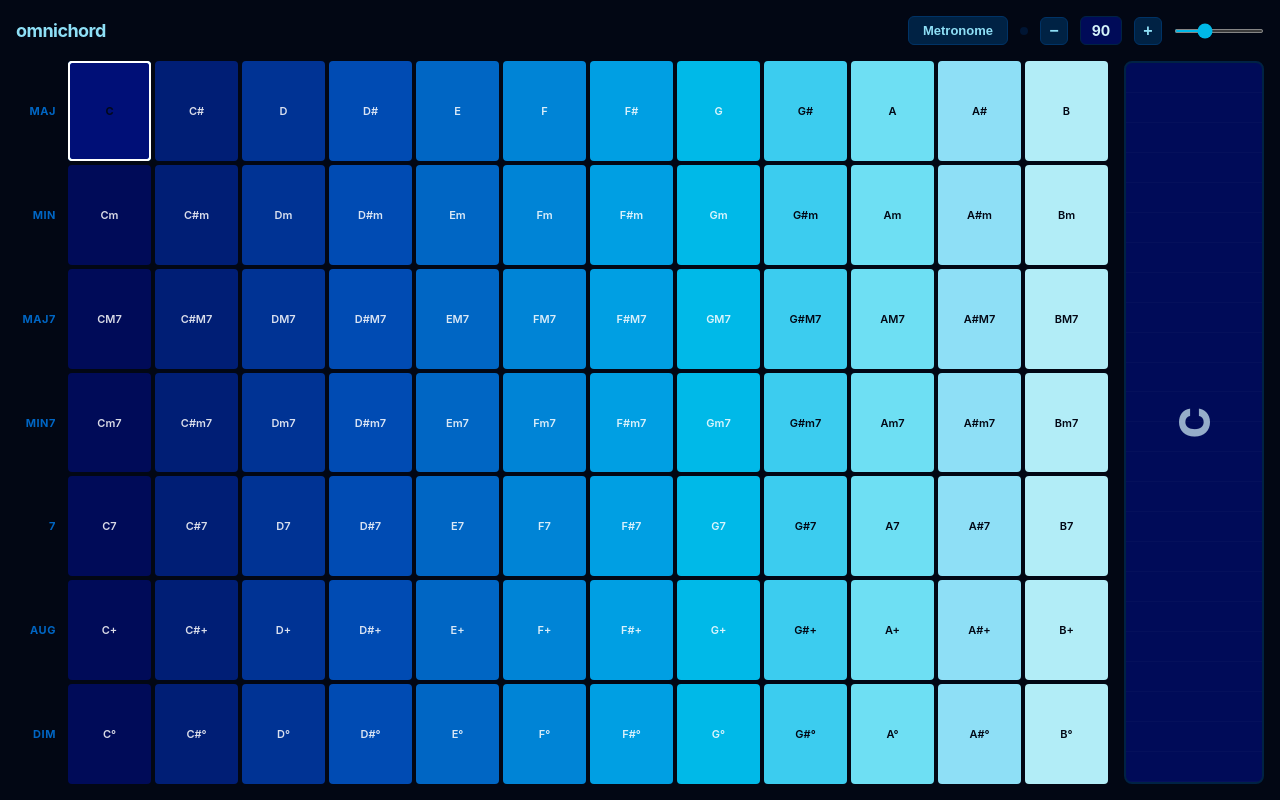
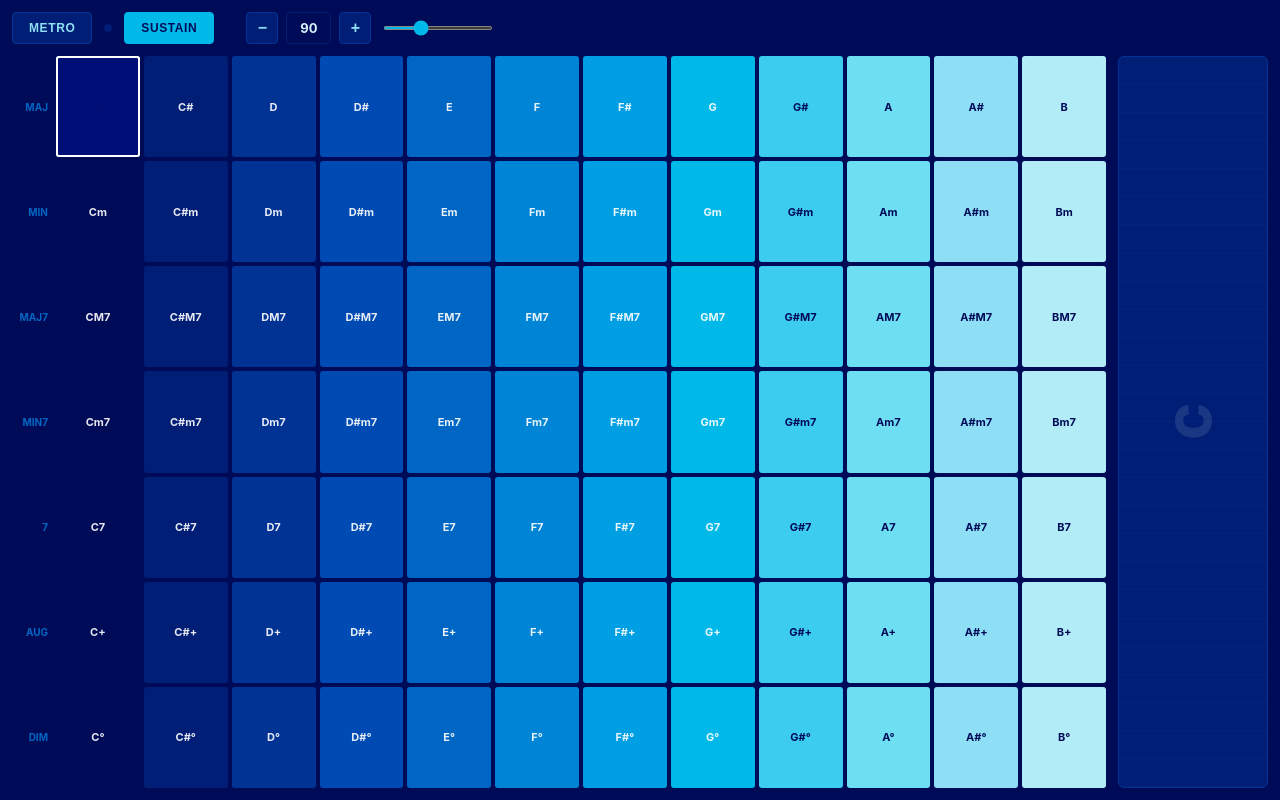
Before and after one commit to kirandroid00/omnichord000, a plain HTML site: page index.html in a window 1280 px wide. Drawn offline with Linux system fonts and the light colour scheme.

Commit message:
Update index.html

```diff
--- a/index.html
+++ b/index.html
@@ -3,101 +3,97 @@
 <head>
 <meta charset="UTF-8">
 <meta name="viewport" content="width=device-width, initial-scale=1.0">
-<title>Omnichord - Minimal Ocean</title>
+<title>omnichord</title>
 <style>
 *, *::before, *::after { box-sizing: border-box; margin: 0; padding: 0; }
 html, body {
   height: 100%;
-  background: #020714;
+  background: #000B58;
   color: #D4F2F9;
   font-family: 'Inter', -apple-system, BlinkMacSystemFont, "Segoe UI", Roboto, sans-serif;
   overflow: hidden;
   user-select: none;
   -webkit-user-select: none;
 }
-body { display: flex; flex-direction: column; height: 100vh; padding: 16px; gap: 16px; }
+body { display: flex; flex-direction: column; height: 100vh; padding: 12px; gap: 12px; }
 
-/* Clean Top Header Bar */
+/* Ultra-Clean Header Controls Only */
 .header { display: flex; align-items: center; justify-content: space-between; flex-shrink: 0; }
-.logo { font-weight: 700; font-size: 18px; letter-spacing: -0.03em; color: #8EDFF6; text-transform: lowercase; }
+.controls { display: flex; align-items: center; gap: 8px; width: 100%; justify-content: flex-start; }
 
-/* Simplified Pure Metronome Control */
-.controls { display: flex; align-items: center; gap: 12px; }
-.rhythm-toggle {
-  background: #002244; border: 1px solid #003366; color: #8EDFF6;
-  font-size: 13px; font-weight: 600; padding: 6px 14px; border-radius: 6px; cursor: pointer; transition: all .15s ease;
+.btn-ctrl {
+  background: #001E75; border: 1px solid #003394; color: #8EDFF6;
+  font-size: 12px; font-weight: 700; padding: 8px 16px; border-radius: 4px; cursor: pointer; transition: all .1s ease;
+  text-transform: uppercase; letter-spacing: 0.05em;
 }
-.rhythm-toggle:hover { background: #003366; color: #D4F2F9; }
-.rhythm-toggle.on { background: #00B9E8; border-color: #00B9E8; color: #020714; }
+.btn-ctrl:hover { background: #003394; }
+.btn-ctrl.on { background: #00B9E8; border-color: #00B9E8; color: #000B58; }
 
 .tempo-display {
-  font-size: 14px; font-weight: 700; color: #D4F2F9; background: #000B58;
-  border: 1px solid #002244; padding: 5px 10px; min-width: 42px; text-align: center; border-radius: 6px;
+  font-size: 13px; font-weight: 700; color: #D4F2F9; background: #000B58;
+  border: 1px solid #001E75; padding: 7px 12px; min-width: 45px; text-align: center; border-radius: 4px;
 }
 .nudge {
-  width: 28px; height: 28px; background: #002244; border: 1px solid #003366; color: #8EDFF6;
-  font-size: 16px; font-weight: 600; border-radius: 6px; cursor: pointer; display: flex; align-items: center; justify-content: center;
+  width: 32px; height: 32px; background: #001E75; border: 1px solid #003394; color: #8EDFF6;
+  font-size: 16px; font-weight: 600; border-radius: 4px; cursor: pointer; display: flex; align-items: center; justify-content: center;
 }
-.nudge:hover { background: #003366; }
-#tempo-slider { width: 90px; accent-color: #00B9E8; cursor: pointer; height: 4px; }
+.nudge:hover { background: #003394; }
+#tempo-slider { width: 110px; accent-color: #00B9E8; cursor: pointer; height: 4px; margin-left: 4px; }
 
-/* Visual Flash dot for Metronome Beats */
-.beat-dots { display: flex; gap: 6px; align-items: center; }
-.beat-dot { width: 8px; height: 8px; border-radius: 50%; background: #001533; transition: background 0.05s; }
+.beat-dot { width: 8px; height: 8px; border-radius: 50%; background: #001E75; transition: background 0.04s; margin: 0 4px; }
 .beat-dot.on { background: #00B9E8; box-shadow: 0 0 10px #00B9E8; }
 
-/* Main Screen Workspace split in two */
-.main-layout { display: flex; flex: 1; gap: 16px; overflow: hidden; }
+/* Main Split View Split */
+.main-layout { display: flex; flex: 1; gap: 12px; overflow: hidden; }
 
-/* Chord Section (Left side) */
-.chord-workspace { display: flex; flex: 1; gap: 8px; overflow: hidden; }
-.labels-sidebar { display: flex; flex-direction: column; gap: 4px; justify-content: stretch; width: 44px; }
+/* Left Side Workspace Matrix */
+.chord-workspace { display: flex; flex: 1; gap: 6px; overflow: hidden; }
+.labels-sidebar { display: flex; flex-direction: column; gap: 4px; justify-content: stretch; width: 38px; }
 .row-label {
   flex: 1; display: flex; align-items: center; justify-content: flex-end;
-  font-size: 11px; font-weight: 700; color: #0066C4; text-transform: uppercase; letter-spacing: 0.05em; padding-right: 4px;
+  font-size: 10px; font-weight: 700; color: #0066C4; text-transform: uppercase; padding-right: 2px;
 }
 .grid-wrap { flex: 1; display: flex; flex-direction: column; gap: 4px; }
 .chord-row { display: grid; grid-template-columns: repeat(12, 1fr); gap: 4px; flex: 1; }
 
 .chord-key {
-  border: none; border-radius: 4px;
-  font-family: inherit; font-size: 11px; font-weight: 600;
-  color: rgba(255, 255, 255, 0.85); cursor: pointer;
+  border: none; border-radius: 3px;
+  font-family: inherit; font-size: 11px; font-weight: 700;
+  color: rgba(255, 255, 255, 0.9); cursor: pointer;
   display: flex; align-items: center; justify-content: center;
-  transition: transform .05s, filter .1s;
+  transition: transform .05s, filter .05s;
   -webkit-tap-highlight-color: transparent;
 }
 .chord-key:hover { filter: brightness(1.2); }
 .chord-key:active { transform: scale(.96); }
-.chord-key.selected { color: #020714; font-weight: 700; filter: brightness(1.35); box-shadow: inset 0 0 0 2px #D4F2F9; }
+.chord-key.selected { color: #000B58; font-weight: 800; filter: brightness(1.35); box-shadow: inset 0 0 0 2px #D4F2F9; }
 
-/* Giant Vertical Strum Plate (Right side Optimized) */
-.strum-section { width: 140px; position: relative; display: flex; flex-shrink: 0; }
+/* Right Hand Maximized Vertical Plate */
+.strum-section { width: 150px; position: relative; display: flex; flex-shrink: 0; }
 #strum-plate {
-  width: 100%; height: 100%; border-radius: 8px;
-  background: #000B58; border: 2px solid #002244;
+  width: 100%; height: 100%; border-radius: 6px;
+  background: #001E75; border: 1px solid #003394;
   position: relative; overflow: hidden; cursor: crosshair; touch-action: none;
   display: flex; flex-direction: column; align-items: stretch;
 }
-.string-strip { flex: 1; border-bottom: 1px solid rgba(255, 255, 255, 0.02); transition: background .15s; }
-.string-strip:last-child { border-bottom: none; }
+.string-strip { flex: 1; border-bottom: 1px solid rgba(255, 255, 255, 0.015); transition: background .12s; }
 
-/* Chord Display Text centered on the vertical plate */
 #chord-name {
   position: absolute; left: 50%; top: 50%; transform: translate(-50%, -50%) rotate(-90deg);
-  font-size: 42px; font-weight: 800; color: rgba(142, 223, 246, 0.15); pointer-events: none; text-transform: uppercase;
-  white-space: nowrap; letter-spacing: -0.02em;
+  font-size: 48px; font-weight: 900; color: rgba(212, 242, 249, 0.12); pointer-events: none; text-transform: uppercase;
+  white-space: nowrap; letter-spacing: -0.03em;
 }
 </style>
 </head>
 <body>
 
 <div class="header">
-  <div class="logo">omnichord</div>
   <div class="controls">
-    <button class="rhythm-toggle" id="metro-toggle">Metronome</button>
-    <div class="beat-dots" id="beat-dots"><div class="beat-dot"></div></div>
-    <button class="nudge" id="tempo-dn">−</button>
+    <button class="btn-ctrl" id="metro-toggle">Metro</button>
+    <div class="beat-dot"></div>
+    <button class="btn-ctrl on" id="sustain-btn">Sustain</button>
+
+    <div style="width: 16px;"></div> <button class="nudge" id="tempo-dn">−</button>
     <div class="tempo-display" id="tempo-display">90</div>
     <button class="nudge" id="tempo-up">+</button>
     <input type="range" id="tempo-slider" min="40" max="200" value="90" step="1">
@@ -118,7 +114,6 @@ body { display: flex; flex-direction: column; height: 100vh; padding: 16px; gap:
 </div>
 
 <script>
-// Ocean-inspired colors matching your image asset
 const NOTE_COLORS = [
   '#000B58', '#001E75', '#003394', '#004BB3', '#0066C4', '#0084D6',
   '#009FE3', '#00B9E8', '#3CCCEF', '#6EDFF3', '#8EDFF6', '#B2EDF7'
@@ -181,7 +176,7 @@ ROWS.forEach((row)=>{
     const name = root + row.suffix;
     btn.textContent = name;
     btn.style.background = NOTE_COLORS[ci];
-    if(ci > 7) btn.style.color = '#020714'; // Ensure legibility on light tints
+    if(ci > 7) btn.style.color = '#000B58';
 
     const chordFreqs = buildChord(root, row.type);
     btn.addEventListener('click', ()=>{ selectChord({name, freqs: chordFreqs, colorIdx: ci}, btn, true); });
@@ -199,14 +194,12 @@ function selectChord(ch, btn, play){
 
   const chordDisplay = document.getElementById('chord-name');
   chordDisplay.textContent = ch.name;
-  chordDisplay.style.color = 'rgba(212, 242, 249, 0.7)';
 
-  if(play) strumFull(ch.freqs, 0.025);
+  if(play) strumFull(ch.freqs, 0.022);
 }
 
-/* Vertical Strum Plate Generation */
 const plate = document.getElementById('strum-plate');
-const NUM_STRINGS = 24;
+const NUM_STRINGS = 26;
 const strips = [];
 
 for(let i=0; i<NUM_STRINGS; i++){
@@ -228,10 +221,10 @@ function strumAt(clientY){
   lastStrumIdx = idx;
   const freqs = selectedChord.freqs;
   const noteIdx = Math.min(freqs.length-1, Math.floor(frac*freqs.length));
-  playNote(freqs[noteIdx], ensureCtx().currentTime, 2.0, 0.22);
+  playNote(freqs[noteIdx], ensureCtx().currentTime, getSustain(), 0.25);
 
-  strips[idx].style.background = 'rgba(142, 223, 246, 0.25)';
-  setTimeout(()=>{ if(strips[idx]) strips[idx].style.background=''; }, 150);
+  strips[idx].style.background = 'rgba(142, 223, 246, 0.3)';
+  setTimeout(()=>{ if(strips[idx]) strips[idx].style.background=''; }, 120);
 }
 
 plate.addEventListener('mousedown', e=>{ isStruming=true;lastStrumIdx=-1;strumAt(e.clientY); });
@@ -243,23 +236,30 @@ plate.addEventListener('touchend', ()=>{ isStruming=false;lastStrumIdx=-1; });
 
 function strumFull(freqs, spd){
   const c=ensureCtx(), t=c.currentTime;
-  freqs.forEach((f,i)=>playNote(f, t+i*spd, 2.0, 0.18));
+  freqs.forEach((f,i)=>playNote(f, t+i*spd, getSustain(), 0.18));
 }
 
-/* Audio Engine Architecture */
+/* Audio Architecture */
 let ctx, masterGain, dryGain, reverbGain, convolver;
+let sustainOn = true;
+
+document.getElementById('sustain-btn').addEventListener('click', function(){
+  sustainOn = !sustainOn;
+  this.classList.toggle('on', sustainOn);
+});
+function getSustain(){ return sustainOn ? 2.4 : 0.35; }
 
 function buildReverb(c){
   const len=c.sampleRate*2.0, buf=c.createBuffer(2,len,c.sampleRate);
-  for(let ch=0;ch<2;ch++){const d=buf.getChannelData(ch);for(let i=0;i<len;i++)d[i]=(Math.random()*2-1)*Math.pow(1-i/len,2.5);}
+  for(let ch=0;ch<2;ch++){const d=buf.getChannelData(ch);for(let i=0;i<len;i++)d[i]=(Math.random()*2-1)*Math.pow(1-i/len,2.4);}
   const cv=c.createConvolver();cv.buffer=buf;return cv;
 }
 
 function ensureCtx(){
   if(!ctx){
     ctx=new(window.AudioContext||window.webkitAudioContext)();
-    masterGain=ctx.createGain();masterGain.gain.value=0.8;
-    dryGain=ctx.createGain();dryGain.gain.value=0.7;
+    masterGain=ctx.createGain();masterGain.gain.value=0.85;
+    dryGain=ctx.createGain();dryGain.gain.value=0.75;
     reverbGain=ctx.createGain();reverbGain.gain.value=0.25;
     convolver=buildReverb(ctx);
     masterGain.connect(dryGain);dryGain.connect(ctx.destination);
@@ -276,17 +276,17 @@ function playNote(freq, when, dur, vol=0.2){
   const d=buf.getChannelData(0);for(let i=0;i<bufLen;i++)d[i]=Math.random()*2-1;
   const src=c.createBufferSource();src.buffer=buf;
   const bp=c.createBiquadFilter();bp.type='bandpass';bp.frequency.value=freq;bp.Q.value=60;
-  const g=c.createGain();g.gain.setValueAtTime(vol*1.6,when);g.gain.exponentialRampToValueAtTime(0.001,when+dur);
+  const g=c.createGain();g.gain.setValueAtTime(vol*1.5,when);g.gain.exponentialRampToValueAtTime(0.001,when+dur);
   src.connect(bp);bp.connect(g);g.connect(masterGain);src.start(when);src.stop(when+dur+0.05);
 
   const o=c.createOscillator();const g2=c.createGain();
   o.type='sine';o.frequency.value=freq;
-  g2.gain.setValueAtTime(0,when);g2.gain.linearRampToValueAtTime(vol*0.4,when+0.008);
+  g2.gain.setValueAtTime(0,when);g2.gain.linearRampToValueAtTime(vol*0.35,when+0.008);
   g2.gain.exponentialRampToValueAtTime(0.001,when+dur*1.2);
   o.connect(g2);g2.connect(masterGain);o.start(when);o.stop(when+dur*1.2+0.05);
 }
 
-/* Pure Minimalistic Metronome Mechanics */
+/* Auditory Metronome Engine */
 let metroInterval=null, isMetroOn=false, metroTick=0;
 const dot = document.querySelector('.beat-dot');
 
@@ -294,17 +294,14 @@ function playClick(when, isDownbeat) {
   const c = ensureCtx();
   const osc = c.createOscillator();
   const gainNode = c.createGain();
-
   osc.type = 'triangle';
-  osc.frequency.setValueAtTime(isDownbeat ? 880 : 440, when);
-
-  gainNode.gain.setValueAtTime(0.4, when);
-  gainNode.gain.exponentialRampToValueAtTime(0.001, when + 0.05);
-
+  osc.frequency.setValueAtTime(isDownbeat ? 840 : 420, when);
+  gainNode.gain.setValueAtTime(0.35, when);
+  gainNode.gain.exponentialRampToValueAtTime(0.001, when + 0.04);
   osc.connect(gainNode);
   gainNode.connect(c.destination);
   osc.start(when);
-  osc.stop(when + 0.06);
+  osc.stop(when + 0.05);
 }
 
 function startMetronome() {
@@ -315,14 +312,10 @@ function startMetronome() {
   const intervalMs = (60 / bpm) * 1000;
 
   metroInterval = setInterval(() => {
-    const isDownbeat = (metroTick === 0);
-    playClick(ensureCtx().currentTime, isDownbeat);
-
-    // Toggle flash animation indicator
+    playClick(ensureCtx().currentTime, (metroTick === 0));
     dot.classList.add('on');
-    setTimeout(() => dot.classList.remove('on'), 60);
-
-    metroTick = (metroTick + 1) % 4; // 4/4 Time base tracking
+    setTimeout(() => dot.classList.remove('on'), 50);
+    metroTick = (metroTick + 1) % 4;
   }, intervalMs);
 }
 
@@ -350,16 +343,16 @@ document.getElementById('tempo-dn').addEventListener('click', ()=>setTempo(tempo
 
 document.addEventListener('keydown', e=>{
   if(e.target.tagName==='INPUT') return;
-  if(e.code==='Space'){ e.preventDefault(); if(selectedChord) strumFull(selectedChord.freqs, 0.025); }
+  if(e.code==='Space'){ e.preventDefault(); if(selectedChord) strumFull(selectedChord.freqs, 0.022); }
   if(e.code==='ArrowRight') setTempo(tempo+5);
   if(e.code==='ArrowLeft') setTempo(tempo-5);
 });
 
-// Auto-select basic C chord initialization setup
+// Auto-select baseline chord root
 setTimeout(() => {
   const initialBtn = document.querySelector('.chord-key');
   if(initialBtn) initialBtn.click();
-}, 400);
+}, 200);
 </script>
 </body>
 </html>
```
